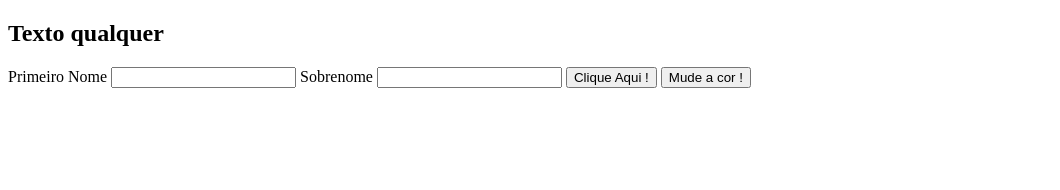
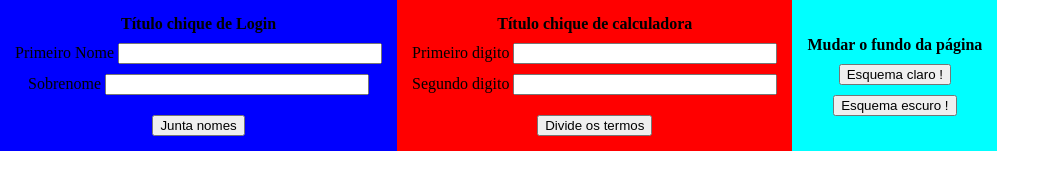
Before and after one commit to RWillian17/TesteJS, a plain HTML site: page index.html in a window 1280 px wide. Shown: the whole page, without its empty margins (0-1060 px from the left). Drawn offline with Linux system fonts and the light colour scheme.

Commit message:
Add files via upload

```diff
--- a/index.html
+++ b/index.html
@@ -3,38 +3,55 @@
 <head>
     <meta charset="UTF-8">
     <meta name="viewport" content="width=device-width, initial-scale=1.0">
+    <link rel="stylesheet" href="style.css" rel="shortcut icon" href="#">
     <title>Document</title>
-    <script>
-
-        document.getElementById("botaoTroca").addEventListener("click",salva);
-
-        var nomePes;
-        var sobrenomePes;
-        function salva(){
-
-            nomePes = document.getElementById("nome").value;
-            sobrenomePes = document.getElementById("sobrenome").value;
-
-            console.log(nomePes);
-            console.log(sobrenomePes);
-        }
-
-        function compara(){
-            console.log("nada");
-            if ( nomePes == "lala"){
-                document.getElementById("funcionou").innerHTML = "Sucesso";
-            }
-        }
-    </script>
 </head>
 <body>
-    <h2>Texto qualquer</h2>
-    <label>Primeiro Nome</label>
-    <input id="nome" type= "text" >
-    <label>Sobrenome</label>
-    <input id="sobrenome" type= "text" >
-    <button onclick="salva()" type="botao">Clique Aqui !</button>
-    <button id = "botaoTroca" type="botaoFundo">Mude a cor !</button>
-    <p id="funcionou"></p>
+    <div class="container">
+        <div class="container-usuario">
+            <h4>Título chique de Login</h4>
+            <div class = "PrimeiroNome">
+                <label for="nome">Primeiro Nome</label>
+                <input id="nome" type= "text" name="nome">
+            </div>
+            <div class = "Segundonome">
+                <label for="sobrenome">Sobrenome</label>
+                <input id="sobrenome" type= "text" name="sobrenome">
+            </div>
+
+            <p id="nomeCompleto"></p>
+
+            <button id="juntaNome">Junta nomes</button>
+
+        </div>
+
+        <div class="container-calculo">
+            <h4>Título chique de calculadora</h4>
+            <div>
+                <label for="priNum">Primeiro digito</label>
+                <input type = "text" class = "numero" id="priNum">
+            </div>
+            <div>
+                <label for="segNum">Segundo digito</label>
+                <input type = "number" class = "numero" id="segNum">
+            </div>
+
+            <p id="resultadoDivisao"></p>
+
+            <button id="divButton">Divide os termos</button>
+
+        </div>
+
+        <div class="container-cores">
+            <h4>Mudar o fundo da página</h4>
+            <div>
+            <button id = "botaoClaro" type="botaoFundo"> Esquema claro !</button>
+            </div>
+            <div>
+            <button id = "botaoEscuro" type="botaoFundo"> Esquema escuro !</button>
+            </div>
+        </div>
+    </div>
+    <script src="script.js"></script>
 </body>
 </html>
--- /dev/null
+++ b/script.js
@@ -0,0 +1,34 @@
+document.getElementById("juntaNome").addEventListener("click",juntarNomes);
+document.getElementById("divButton").addEventListener("click",divisao);
+
+function juntarNomes(){
+    let n1 = document.getElementById("nome").value;
+    let n2 = document.getElementById("sobrenome").value;
+
+    console.log(n1+ ' '+ n2);
+    document.getElementById("nomeCompleto").innerHTML = n1 + n2;
+}
+function salva(){
+
+    let nomePes = document.getElementById("nome").value;
+    let sobrenomePes = document.getElementById("sobrenome").value;
+
+    console.log(nomePes);
+    console.log(sobrenomePes);
+}
+
+function compara(){
+    console.log("nada");
+    if ( nomePes == "lala"){
+        document.getElementById("funcionou").innerHTML = "Sucesso";
+    }
+}
+
+function divisao()
+{
+    let n1 = document.getElementById("priNum").value;
+
+    let n2 = document.getElementById("segNum").value;
+    document.getElementById("resultadoDivisao").innerHTML = n1 / n2;
+
+}
--- /dev/null
+++ b/style.css
@@ -0,0 +1,40 @@
+*{
+    margin: 0;
+}
+.container{
+    display: inline-flex;
+    flex-direction: row;
+}
+
+input{
+    max-width: 20vw;
+    min-width: 100px;
+    width: 20vw;
+}
+.container-calculo, .container-usuario, .container-cores{
+    max-width: 30vw;
+    min-width: 100px;
+    padding: 15px;
+    row-gap: 10px;
+    justify-content: center;
+    align-items: center;
+}
+.container-calculo, .container-usuario {
+    background-color: red;
+    display: flex;
+    flex-direction: column;
+}
+.container-usuario {
+    background-color: blue;
+    display: flex;
+    flex-direction: column;
+}
+
+.container-cores{
+    background-color: aqua;
+    display: flex;
+    flex-direction: column;
+    justify-content: center;
+    align-items: center;
+    min-width: 150px;
+}
```
